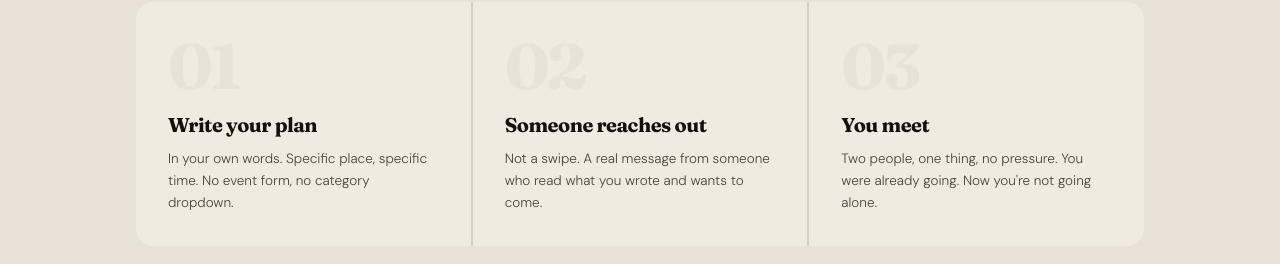
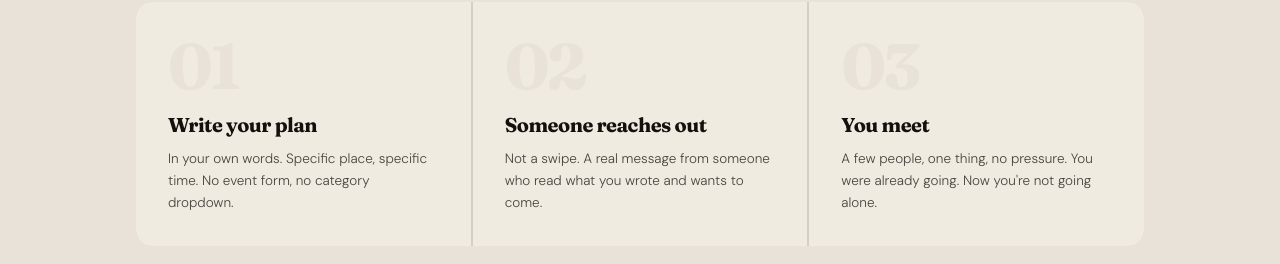
Before and after one commit to nakulrajbansal/stoop-web, a Next.js app: page / in a window 1280 px wide. Shown: the part 852-1116 px from the top of the page. Built offline with nearby package versions, Linux system fonts and the light colour scheme; no server answers; the database is empty; a web font is replaced by a local one.

Commit message:
Update step 3 copy to reflect groups up to four

```diff
--- a/src/app/page.tsx
+++ b/src/app/page.tsx
@@ -139,7 +139,7 @@ export default async function HomePage() {
             {[
               { n: '01', h: 'Write your plan', p: 'In your own words. Specific place, specific time. No event form, no category dropdown.' },
               { n: '02', h: 'Someone reaches out', p: 'Not a swipe. A real message from someone who read what you wrote and wants to come.' },
-              { n: '03', h: 'You meet', p: 'Two people, one thing, no pressure. You were already going. Now you\'re not going alone.' }
+              { n: '03', h: 'You meet', p: 'A few people, one thing, no pressure. You were already going. Now you\'re not going alone.' }
             ].map(step => (
               <div key={step.n} className="bg-cream p-8">
                 <div className="font-serif text-[64px] font-bold tracking-[-3px] leading-none text-cream-2 mb-3">{step.n}</div>
```
